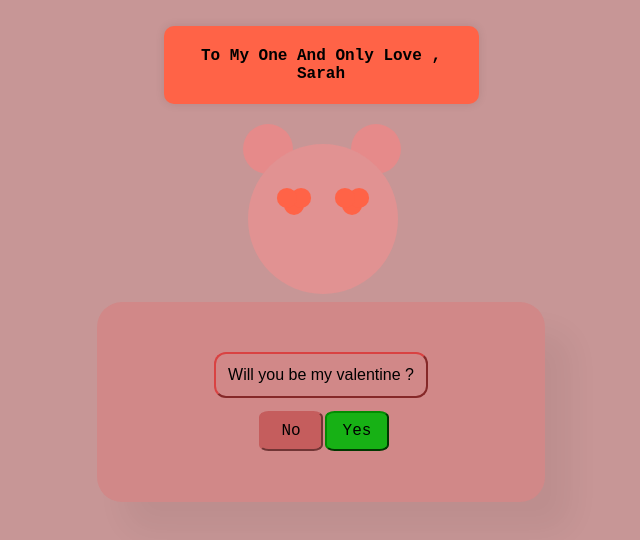
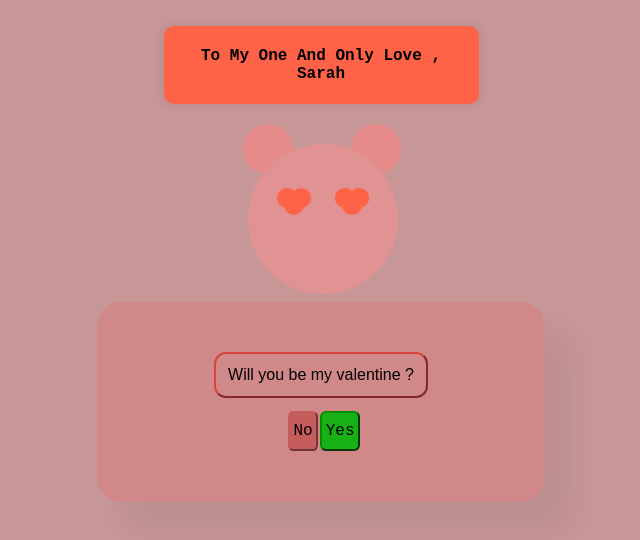
Before and after one commit to Val-entine92/JustForSarah, a plain HTML site: page index.html in a window 1280 px wide. Shown: the whole page, without its empty margins (319-959 px from the left). Drawn offline with Linux system fonts and the light colour scheme.

Commit message:
Update cutie.css

```diff
--- a/cutie.css
+++ b/cutie.css
@@ -76,7 +76,8 @@ body{
 .deny{
   border-radius: 15%;
   float: right;
-  width:5vw;
+  width:fit-content;
+  height:5vh;
   padding: 1%;
   background-color: rgb(197, 93, 93);
   border-color:rgb(197, 93 , 93);
@@ -84,7 +85,7 @@ body{
 .accept{
   border-radius: 15%;
   float: left;
-  width:5vw;
+  width:fit-content;
   height:5vh;
   padding:1%;
   background-color: rgb(23, 177, 21);
```
